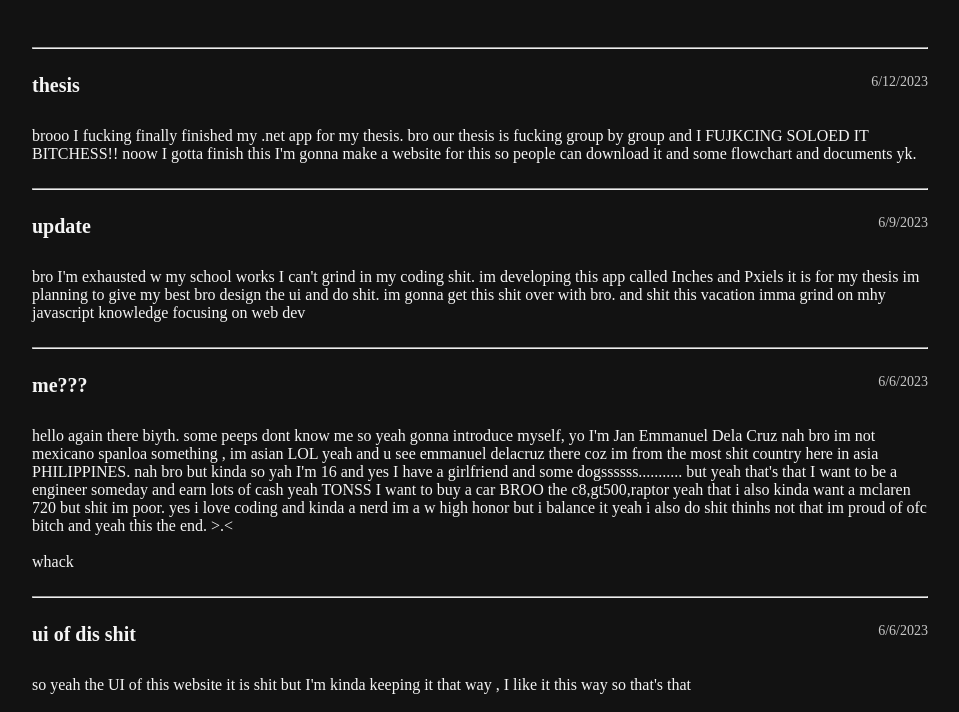
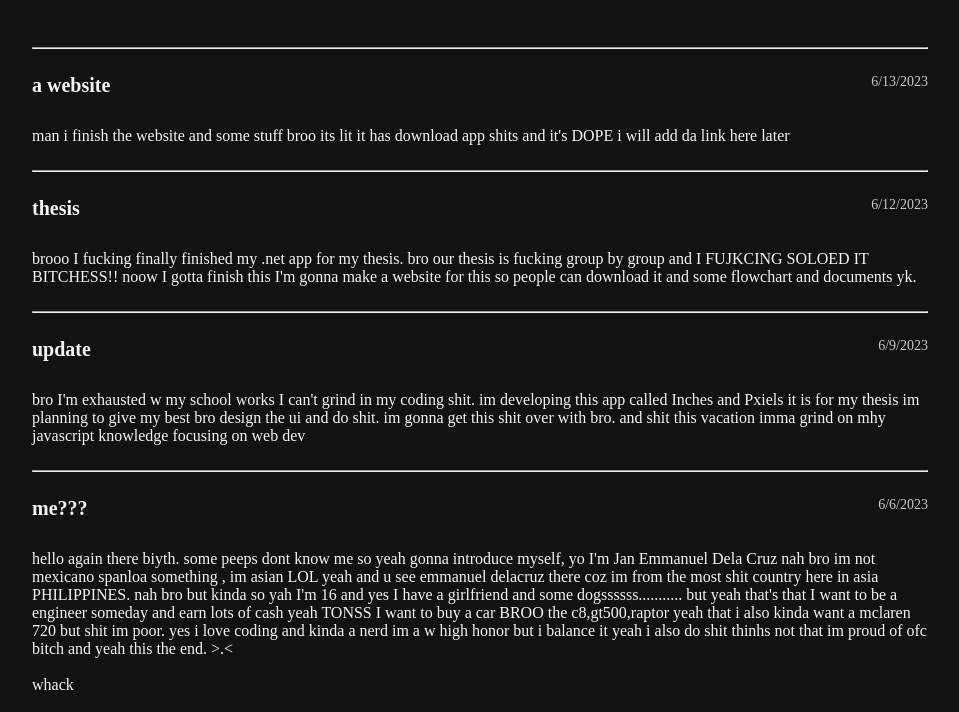
Before and after one commit to jedelacruz/da-blog, a plain HTML site: page index.html in a window 1280 px wide. Shown: the part 80-792 px from the top of the page, without its empty margins (160-1119 px from the left). Drawn offline with Linux system fonts and the light colour scheme.

Commit message:
Update index.html

```diff
--- a/index.html
+++ b/index.html
@@ -16,6 +16,23 @@
                 <h1>da blog</h1>
             </header>
             <div class="container">
+
+                <div class="container-box">
+
+                    <hr class="line-breaker">
+
+                    <div class="title-date-box">
+                        <p class="title">a website</p>
+                        <p class="date">6/13/2023</p>
+                    </div>
+
+                    <p class="main-text">
+
+                   man i finish the website and some stuff broo its lit it has download app shits and it's DOPE i will add da link here later
+
+                    </p>
+
+                </div>
 
                 <div class="container-box">
 
```
